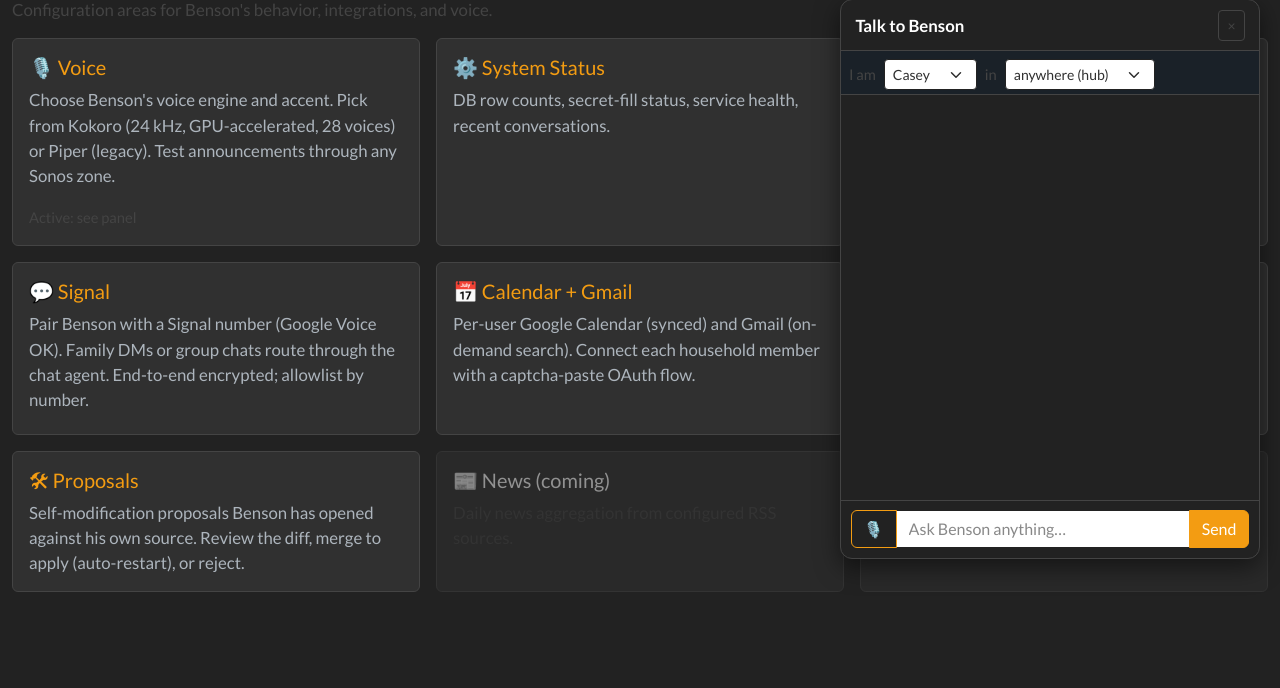
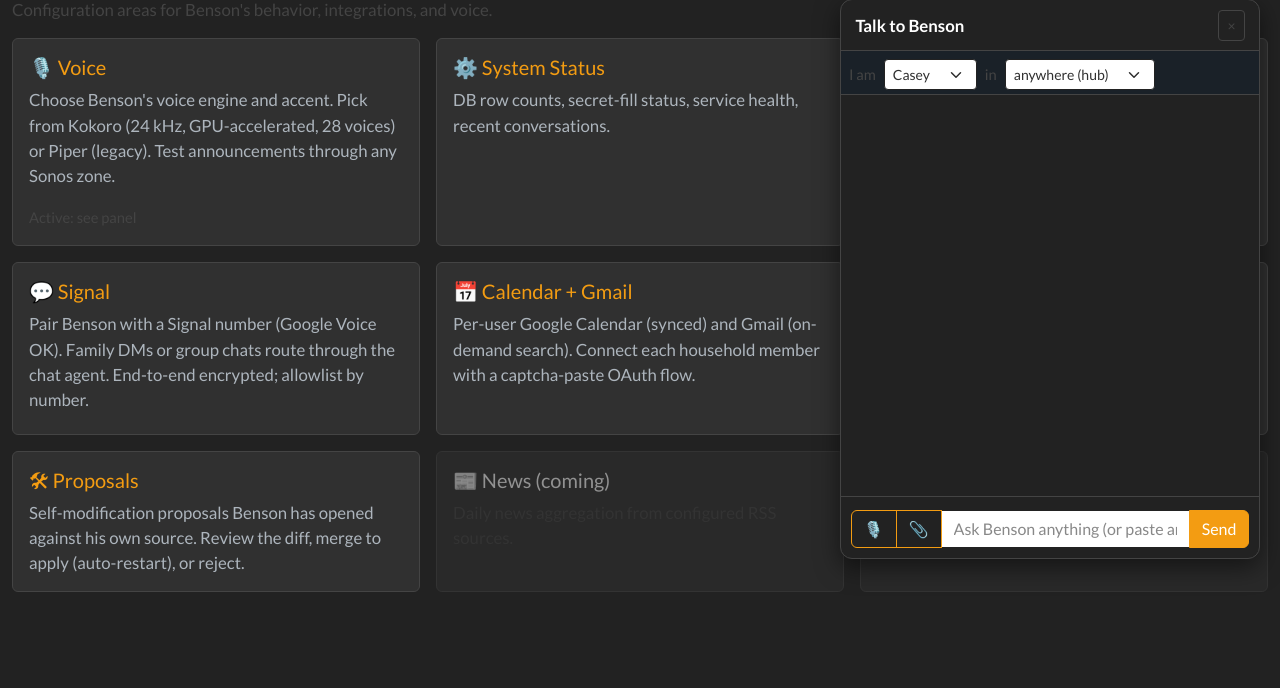
Before and after one commit to fagleyc/benson, a FastAPI app: page /advanced in a window 1280 px wide, after a click that opens the changed part. Shown: the part 157-845 px from the top of the page. Run offline with FastAPI, Linux system fonts and the light colour scheme; parts of the project's set-up code (start-up, migrations or seed data) failed here and were passed over; some libraries are stand-ins or nearby versions.

Commit message:
Hub chat: image upload + paste + text instructions; capture SDK stderr in main agent
Two changes triggered by today's incidents:

1. The 'OAuth path failed' error Benson keeps falling back to has been
   opaque all day because the Claude Code SDK only pipes the bundled
   CLI's stderr to a callback if one is set, and oauth_agent.py never
   set one. Added a stderr callback that buffers the last 20 lines and
   logs each line as a WARNING (tagged with session_id). On crash, the
   captured stderr tail is now in meta['stderr_tail'] and the warning
   log line, so the next 'Fatal error in message reader: exit code 1'
   tells us what actually broke.

2. Hub chat now accepts image upload via paperclip button + clipboard
   paste, plus a text instruction alongside ('explain this', 'send
   this to Lindsey', etc.). Backend route /hub/chat now multipart;
   image files are saved to /tmp/benson-attachments/hub-<uuid>.<ext>,
   and the user_text is appended with the bracketed annotation
   '[attachment: <mime> at <path>]' that the system prompt's
   attachment flow already documents (analyze_image with a precise
   query, then chain into the right write-tool). When no text is
   supplied, a sensible default prompt is used so the model has
   something to answer. Image preview renders inline in the chat log
   via a new path-locked /hub/attachment endpoint.

```diff
--- a/middleware/hub.py
+++ b/middleware/hub.py
@@ -433,22 +433,102 @@ async def partial_recent_conv(request: Request):
     return templates.TemplateResponse(request, "_recent_conv.html", {"conversations": rows})
 
 
+_HUB_ATTACHMENT_DIR = Path("/tmp/benson-attachments")
+_HUB_ATTACHMENT_MAX_BYTES = 20 * 1024 * 1024  # 20MB
+
+# Lazy import — UploadFile sits in fastapi but adding it to the top-level
+# import keeps the existing imports tidy even when nobody touches it.
+from fastapi import File, UploadFile  # noqa: E402
+from fastapi.responses import FileResponse  # noqa: E402
+
+
+@router.get("/hub/attachment")
+async def hub_attachment(p: str):
+    """Serve a hub-uploaded attachment for inline preview in the chat
+    log. Path-locked to /tmp/benson-attachments/* — refuses anything
+    else so this can't be used as an arbitrary file reader."""
+    target = Path(p).resolve()
+    base = _HUB_ATTACHMENT_DIR.resolve()
+    try:
+        target.relative_to(base)
+    except ValueError:
+        raise HTTPException(status_code=403, detail="not under attachment dir")
+    if not target.is_file():
+        raise HTTPException(status_code=404, detail="not found")
+    return FileResponse(str(target))
+
+
 @router.post("/hub/chat", response_class=HTMLResponse)
 async def hub_chat(
     request: Request,
-    text: str = Form(...),
+    text: str = Form(""),
     speaker: str = Form("Casey"),
     room: str = Form("hub"),
     voice_input: str = Form(""),  # "1" if mic was used
+    image: UploadFile | None = File(None),
 ):
     """Forward to /conversation pipeline; return HTML chat-turn fragment.
 
-    Imported lazily to avoid a circular import when hub is included in main.
+    Optionally accepts an image upload (file picker or clipboard paste).
+    The image is saved to /tmp/benson-attachments/<uuid>.<ext> and the
+    user's text is annotated with `[attachment: <mime> at <path>]` —
+    the format the system prompt already documents under 'Attachments
+    arrive in messages as bracketed annotations'.
     """
     from main import handle_conversation
 
+    user_text = (text or "").strip()
+    saved_path: str | None = None
+    saved_mime: str | None = None
+
+    if image is not None and (image.filename or image.size):
+        # Validate type — only image/* allowed from the hub chat. Signal
+        # already has its own attachment path; this widget is for paste/upload.
+        mime = (image.content_type or "").lower()
+        if not mime.startswith("image/"):
+            return HTMLResponse(
+                f'<div class="text-danger small p-2">Unsupported file type '
+                f'(got {mime or "unknown"}). Images only on the hub chat.</div>',
+                status_code=400,
+            )
+        body = await image.read()
+        if len(body) > _HUB_ATTACHMENT_MAX_BYTES:
+            return HTMLResponse(
+                f'<div class="text-danger small p-2">File too large '
+                f'({len(body)} bytes; cap is {_HUB_ATTACHMENT_MAX_BYTES}).</div>',
+                status_code=400,
+            )
+        ext = (mime.split("/", 1)[1] if "/" in mime else "bin").split("+", 1)[0]
+        if ext == "jpeg":
+            ext = "jpg"
+        _HUB_ATTACHMENT_DIR.mkdir(parents=True, exist_ok=True)
+        import uuid as _uuid
+        fname = f"hub-{_uuid.uuid4().hex[:12]}.{ext}"
+        saved_path = str(_HUB_ATTACHMENT_DIR / fname)
+        with open(saved_path, "wb") as f:
+            f.write(body)
+        saved_mime = mime
+
+        # Annotate so the agent's existing attachment-handling prompt
+        # ('analyze_image with a precise query, then chain into…') fires.
+        # If the user didn't supply text, give the agent a sensible default.
+        annotation = f"[attachment: {saved_mime} at {saved_path}]"
+        if user_text:
+            user_text = f"{user_text}\n\n{annotation}"
+        else:
+            user_text = (
+                "Look at this image and tell me what it is and what I most "
+                "likely want done with it.\n\n" + annotation
+            )
+
+    if not user_text:
+        return HTMLResponse(
+            '<div class="text-danger small p-2">Need either text or an image.</div>',
+            status_code=400,
+        )
+
     payload = {
-        "text": text,
+        "text": user_text,
         "speaker": speaker,
         "room": room,
         "voice_input": voice_input == "1",
@@ -463,9 +543,10 @@ async def hub_chat(
         request,
         "_chat_turn.html",
         {
-            "user_text": text,
+            "user_text": text or ("[image only]" if saved_path else ""),
             "response": result["response"],
             "tier": result["tier"],
             "spoken_on": result.get("spoken_on"),
+            "image_path": saved_path,
         },
     )
--- a/middleware/oauth_agent.py
+++ b/middleware/oauth_agent.py
@@ -207,6 +207,19 @@ async def run_agent(
             system_prompt, speaker=speaker, room=room
         )
 
+        # Capture the bundled CLI's stderr into the same conversation log
+        # so the next 'Fatal error in message reader: exit code 1' isn't
+        # opaque. The SDK only routes stderr to a callback if one is set —
+        # without this, "Check stderr output for details" resolves to
+        # nothing, which is what we've been seeing all day.
+        stderr_buf: list[str] = []
+
+        def _stderr_cb(line: str) -> None:
+            stripped = line.rstrip()
+            if stripped:
+                stderr_buf.append(stripped)
+                logger.warning(f"[sdk-stderr {session_id[:8]}] {stripped}")
+
         options = ClaudeAgentOptions(
             system_prompt=sys_prompt,
             mcp_servers={"benson": SERVER},
@@ -215,6 +228,7 @@ async def run_agent(
             model=_MODEL_FOR_TIER.get(choice.tier, "haiku"),
             max_turns=8,
             session_id=session_id,
+            stderr=_stderr_cb,
         )
 
         # Pull history BEFORE this turn is logged (main.py logs after run_agent returns)
@@ -250,8 +264,13 @@ async def run_agent(
             response = "\n".join(p for p in text_parts if p).strip() or "(no response)"
             return response, "oauth_" + choice.tier.value, meta
         except Exception as e:
-            logger.warning(f"OAuth agent failed ({type(e).__name__}: {e}); falling back to API with history")
+            captured_stderr = "\n".join(stderr_buf[-20:]) if stderr_buf else "(no stderr captured)"
+            logger.warning(
+                f"OAuth agent failed ({type(e).__name__}: {e}); session={session_id[:8]} "
+                f"stderr-tail:\n{captured_stderr}"
+            )
             meta["oauth_error"] = f"{type(e).__name__}: {e}"
+            meta["stderr_tail"] = captured_stderr
 
     # No API fallback — Casey wants everything on OAuth. If the SDK call
     # failed, surface the failure honestly so we can fix the root cause
--- a/middleware/templates/layout.html
+++ b/middleware/templates/layout.html
@@ -327,14 +327,19 @@
   <div id="chat-log" class="flex-grow-1 p-2"></div>
   <form class="chat-input benson-chat-form" hx-post="/hub/chat"
         hx-target="#chat-log" hx-swap="beforeend"
-        hx-on::after-request="this.querySelector('input[name=text]').value=''; this.querySelector('input[name=voice_input]').value=''; document.getElementById('chat-log').scrollTop = 9e9;">
+        hx-encoding="multipart/form-data"
+        hx-on::after-request="this.querySelector('input[name=text]').value=''; this.querySelector('input[name=voice_input]').value=''; this.querySelector('input[name=image]').value=''; this.querySelector('.benson-image-preview').innerHTML=''; document.getElementById('chat-log').scrollTop = 9e9;">
     <input type="hidden" name="speaker" value="Casey">
     <input type="hidden" name="room" value="hub">
     <input type="hidden" name="voice_input" value="">
+    <div class="benson-image-preview small text-secondary"
+         style="padding:0 .25rem .25rem"></div>
     <div class="input-group">
       <button type="button" class="btn btn-outline-warning benson-mic-btn" title="Press and hold to talk">🎙️</button>
-      <input type="text" name="text" class="form-control"
-             placeholder="Ask Benson anything…" autocomplete="off" required>
+      <button type="button" class="btn btn-outline-warning benson-attach-btn" title="Attach image (or paste from clipboard)">📎</button>
+      <input type="file" name="image" accept="image/*" class="benson-image-input" style="display:none">
+      <input type="text" name="text" class="form-control benson-text-input"
+             placeholder="Ask Benson anything (or paste an image)…" autocomplete="off">
       <button class="btn btn-warning" type="submit">
         Send <span class="htmx-indicator">…</span>
       </button>
@@ -416,6 +421,56 @@
       });
     });
   }
+
+  // ─── Image attach + clipboard paste in chat ────────────────────────
+  document.querySelectorAll('.benson-chat-form').forEach((form) => {
+    const attachBtn = form.querySelector('.benson-attach-btn');
+    const fileInput = form.querySelector('.benson-image-input');
+    const textInput = form.querySelector('.benson-text-input');
+    const preview = form.querySelector('.benson-image-preview');
+
+    function showPreview(file) {
+      if (!file) { preview.innerHTML = ''; return; }
+      const url = URL.createObjectURL(file);
+      preview.innerHTML =
+        '<div class="d-flex align-items-center gap-2 mt-1">' +
+        '  <img src="' + url + '" style="max-height:48px;max-width:80px;border-radius:4px;border:1px solid #444">' +
+        '  <span>' + (file.name || 'pasted image') + ' (' + Math.round(file.size/1024) + ' KB)</span>' +
+        '  <button type="button" class="btn btn-sm btn-outline-secondary" style="padding:0 .4rem">×</button>' +
+        '</div>';
+      preview.querySelector('button').addEventListener('click', () => {
+        fileInput.value = '';
+        preview.innerHTML = '';
+      });
+    }
+
+    if (attachBtn && fileInput) {
+      attachBtn.addEventListener('click', () => fileInput.click());
+      fileInput.addEventListener('change', () => {
+        showPreview(fileInput.files && fileInput.files[0]);
+      });
+    }
+
+    // Clipboard paste — attach if it's an image, otherwise leave default.
+    if (textInput) {
+      textInput.addEventListener('paste', (e) => {
+        const items = (e.clipboardData || {}).items || [];
+        for (const it of items) {
+          if (it.kind === 'file' && it.type.indexOf('image/') === 0) {
+            const blob = it.getAsFile();
+            if (!blob) continue;
+            // Stuff into the file input via DataTransfer so the form submits it.
+            const dt = new DataTransfer();
+            dt.items.add(blob);
+            fileInput.files = dt.files;
+            showPreview(blob);
+            e.preventDefault();
+            break;
+          }
+        }
+      });
+    }
+  });
 })();
 </script>
 
```
Also changed, not shown: middleware/templates/_chat_turn.html (+9 -1 lines).
